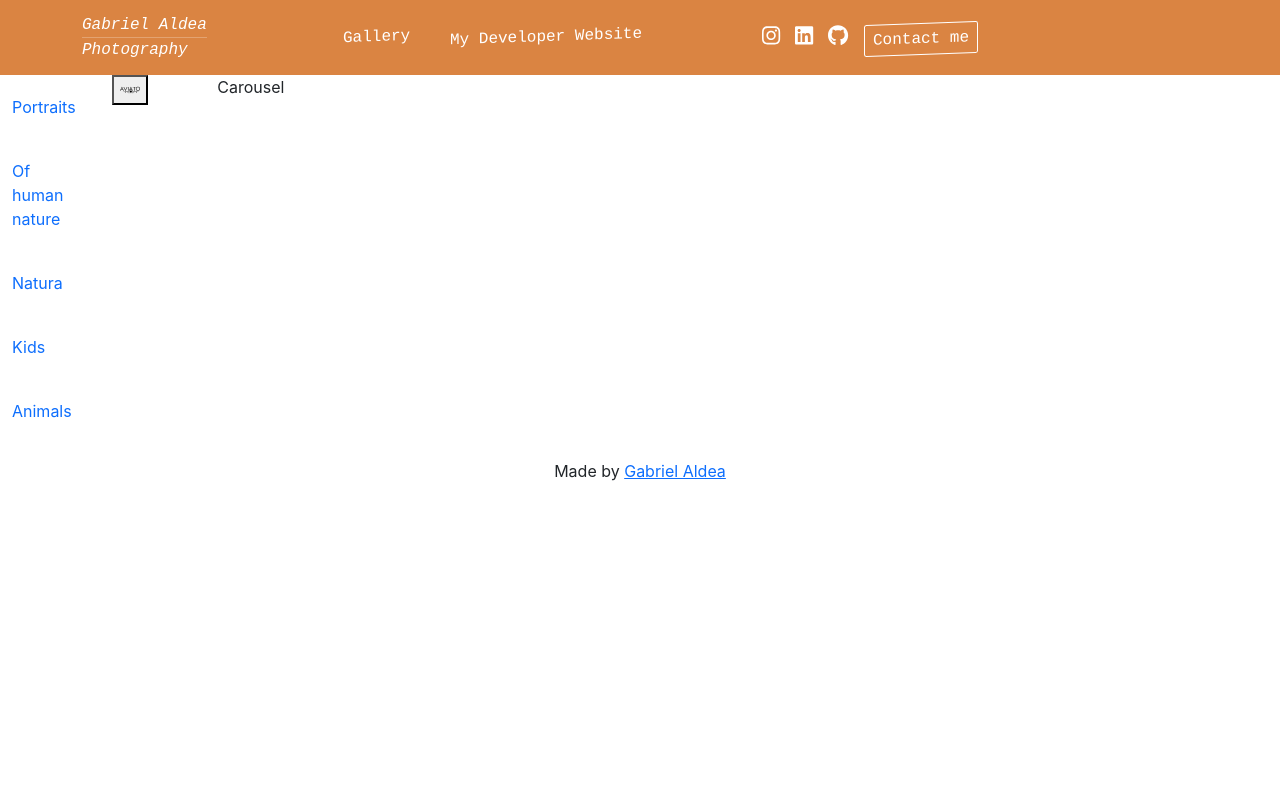
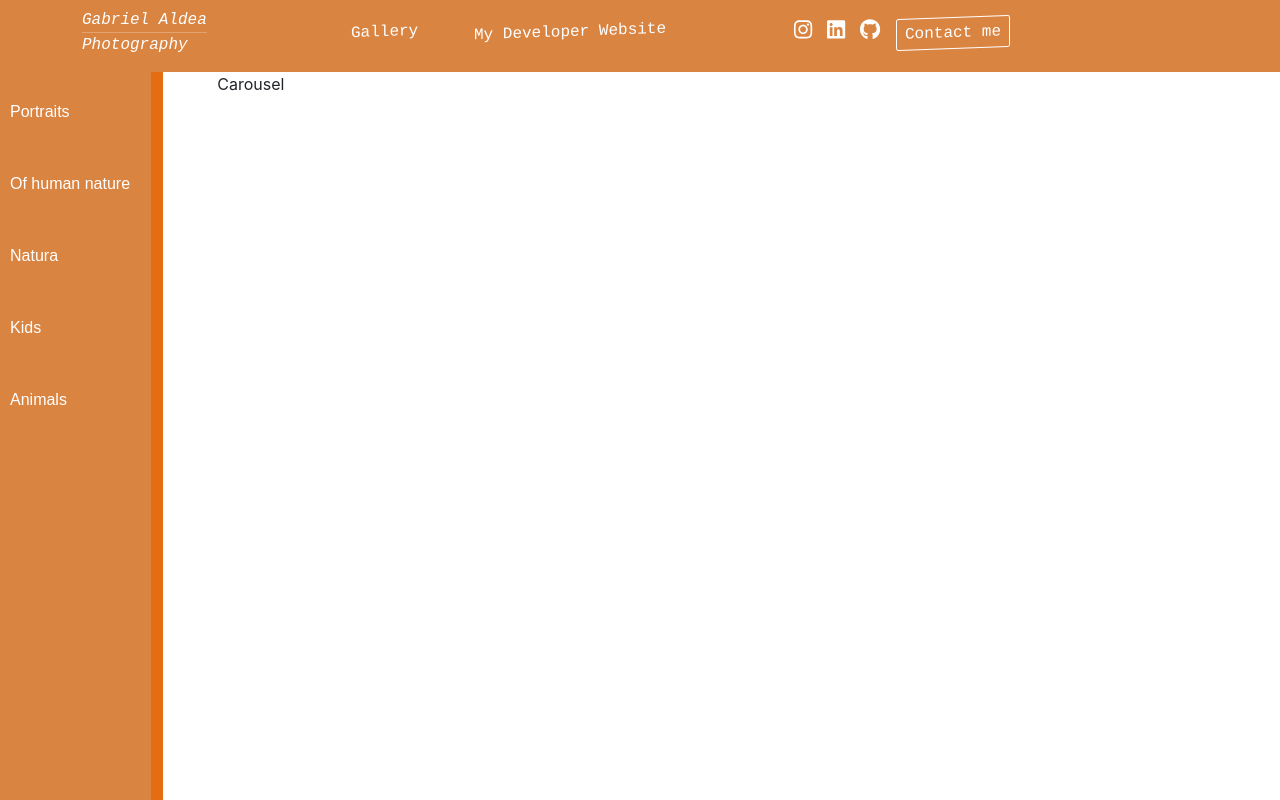
Before and after one commit to galdea/PhotographyWebsite-FE, a React (Create React App) app: page /photos in a window 1280 px wide. Shown: the top 800 px of the page. Built offline with nearby package versions, Linux system fonts and the light colour scheme.

Commit message:
advancements in horizontal-navbar styling. time to spend time in something else

```diff
--- a/src/component/horizontalNavbar.js
+++ b/src/component/horizontalNavbar.js
@@ -3,7 +3,7 @@ import React from 'react';
 
 const HorizontalNavbar = () => {
   return (
-    <nav className="navbar-nav">
+    <nav className="navbar-nav horizontal-navbar">
       <a className="nav-link" href="/portraits">
         Portraits
       </a>
--- a/src/pages/photos.js
+++ b/src/pages/photos.js
@@ -1,3 +1,4 @@
+import '../styles/horizontalNavbar.css';
 import { faAviato } from '@fortawesome/free-brands-svg-icons';
 import { FontAwesomeIcon } from '@fortawesome/react-fontawesome';
 import React, { useState } from 'react';
@@ -6,20 +7,19 @@ import HorizontalNavbar from '../component/horizontalNavbar.js';
 
 const Photos = () => {
   const [expanded, setExpanded] = useState(false);
-
   const handleToggle = () => {
     setExpanded(!expanded);
   };
 
   return (
     <Row>
-      <Col md={expanded ? 1 : 2}>
-        <Row>
-          <Col>{!expanded && <HorizontalNavbar />}</Col>
-          <Col>
-            <button onClick={handleToggle}>
-              <FontAwesomeIcon icon={faAviato} />{' '}
-            </button>
+      <Col md={expanded ? 1 : 2} className="navbar">
+        <Row className="horizontal-menu">
+          <Col className="components-bar">
+            {!expanded && <HorizontalNavbar />}
+          </Col>
+          <Col className="toggle-bar">
+            <button onClick={handleToggle}></button>
           </Col>
         </Row>
       </Col>
--- a/src/styles/home.css
+++ b/src/styles/home.css
@@ -1,8 +1,12 @@
+.text-center {
+  min-height: 100vh;
+}
+
 .title1 {
   position: absolute;
   top: 33%;
   left: 47%;
-  transform: translate(-50%, -50%) skewY(-10deg); /* Adjust the skew angle as per your desired curvature */
+  transform: translate(-50%, -50%) skewY(-10deg);
   color: #da8442;
   font-size: 3rem;
   font-weight: bold;
@@ -27,7 +31,7 @@
   top: 84%;
   left: 71%;
   transform: translate(-50%, -50%);
-  color: #060302;
+  color: black;
   font-style: italic;
   font-size: 1rem;
   font-family: Century school;
@@ -35,19 +39,25 @@
 
 .author {
   position: absolute;
-  top: 92%;
+  top: 142%;
   left: 80%;
   transform: translate(-50%, -50%);
-  color: #060302;
+  color: black;
   font-size: 0.8rem;
   font-family: Century school;
+  width: 100vw; /* Changed from 100dvh */
+  height: 100vh; /* Changed from 100dvh */
 }
 
-.animation-container {
-  position: absolute;
-  top: 42%;
-  left: 47%;
-  transform: translate(-50%, -50%);
-  color: white;
-  width: 10%;
+/* Media Queries */
+@media (max-width: 768px) {
+  .title1,
+  .title2 {
+    font-size: 2rem;
+  }
+
+  .quote,
+  .author {
+    font-size: 0.8rem;
+  }
 }
--- a/src/styles/horizontalNavbar.css
+++ b/src/styles/horizontalNavbar.css
@@ -1,7 +1,50 @@
-.navbar {
-  transition: transform 0.3s ease;
+.horizontal-navbar {
+  transition: transform 1s ease;
+  margin-left: 10px;
 }
 
-.navbar-hidden {
-  transform: translateX(-100%);
+.navbar {
+  padding-left: 0px;
+  margin-left: 0px;
+  padding-top: 0px;
 }
+
+.components-bar a {
+  font-family: Arial, Helvetica, sans-serif;
+  color: white;
+  margin-top: 20px;
+}
+
+.components-bar a:hover {
+  color: rgb(76, 74, 74);
+}
+
+.horizontal-menu {
+  background-color: #da8442;
+}
+
+.toggle-bar {
+  background-color: #da7325;
+  padding: 0px;
+  max-width: 5px;
+  min-height: 100vh;
+  display: flex;
+  justify-content: center;
+  align-items: center;
+  cursor: pointer;
+}
+
+button {
+  background-color: #e46d12;
+  border: #e46d12;
+  max-width: 5px;
+  min-height: 100vh;
+  display: flex;
+  justify-content: center;
+  align-items: center;
+  cursor: pointer;
+}
+
+button:hover {
+  background-color: #a44f0e;
+}
--- a/src/styles/navbar.css
+++ b/src/styles/navbar.css
@@ -18,7 +18,6 @@
 
   color: white;
   display: inline-block;
-  padding: 0.2rem 0.5rem;
 }
 
 .links:hover {
```
Also changed, not shown: src/styles/photos.css (added).
